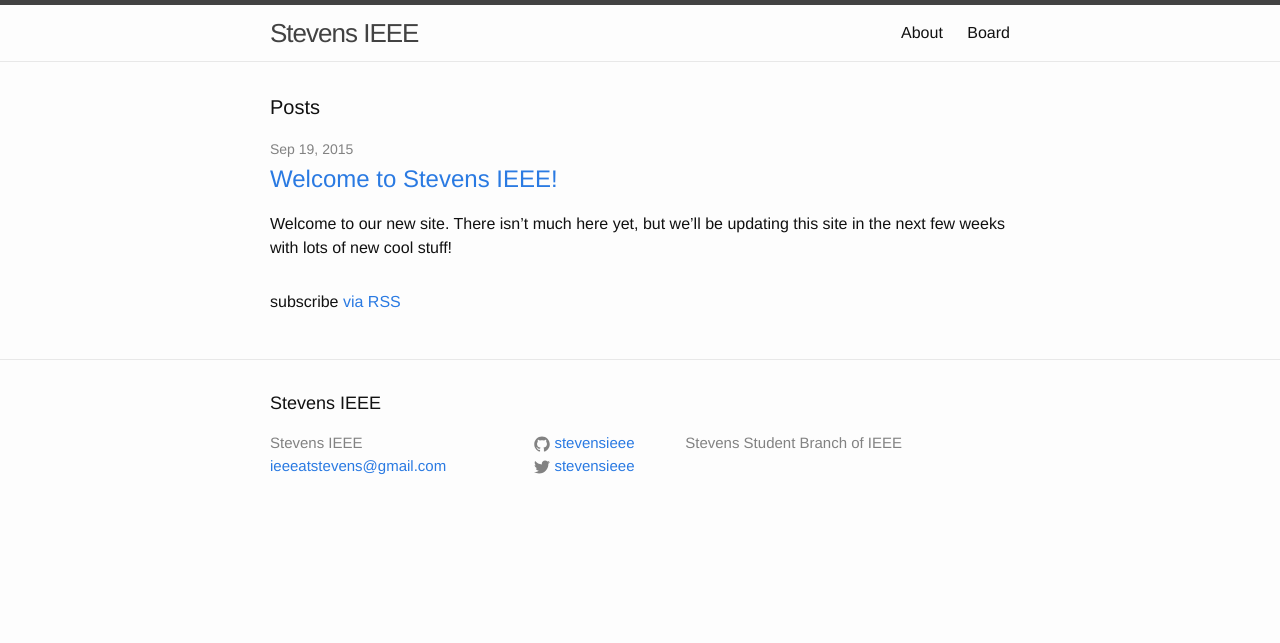
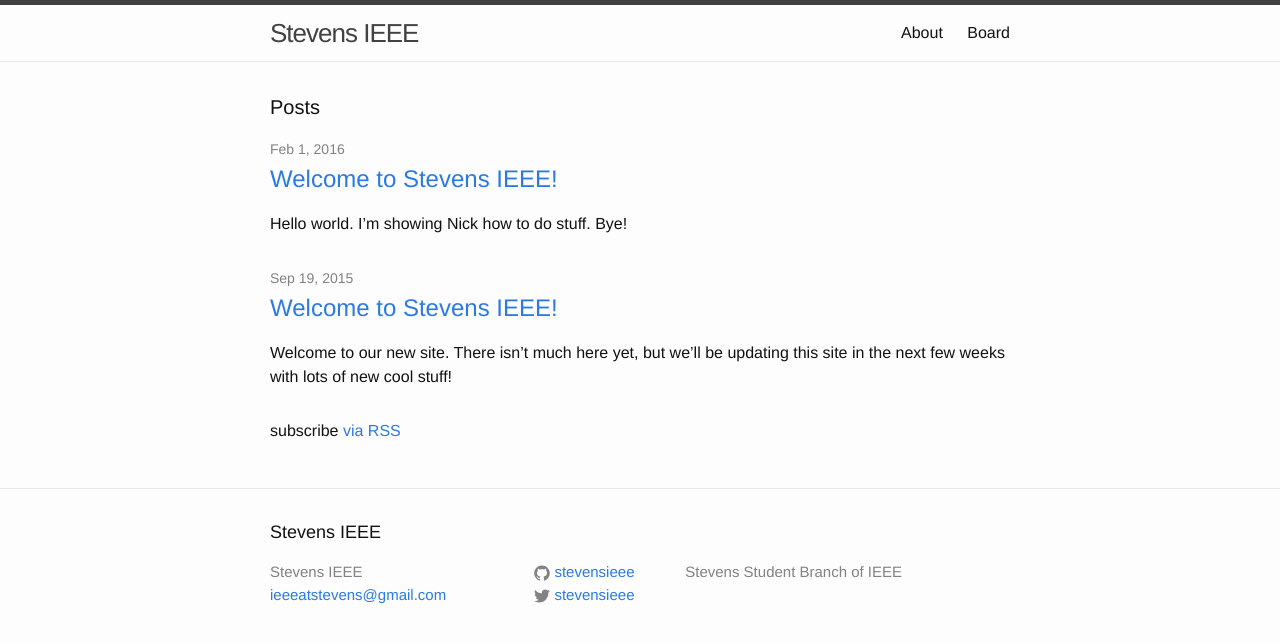
Before and after one commit to StevensIEEE/stevensieee.github.io, a Jekyll site: the page built from index.html, in a window 1280 px wide. Shown: the top 643 px of the page. Built offline with Jekyll 4.4.1, drawn with Linux system fonts in a browser that asks for light colours.

Commit message:
Updated board and added test post for Nick

```diff
--- /dev/null
+++ b/_posts/2016-02-01-showing-nick-how-to-blog.markdown
@@ -0,0 +1,7 @@
+---
+layout: post
+title:  "Welcome to Stevens IEEE!"
+date:   2016-02-01 22:12:00
+categories:
+---
+Hello world. I'm showing Nick how to do stuff. Bye!
```
Also changed, not shown: board.md (+3 -3 lines).
